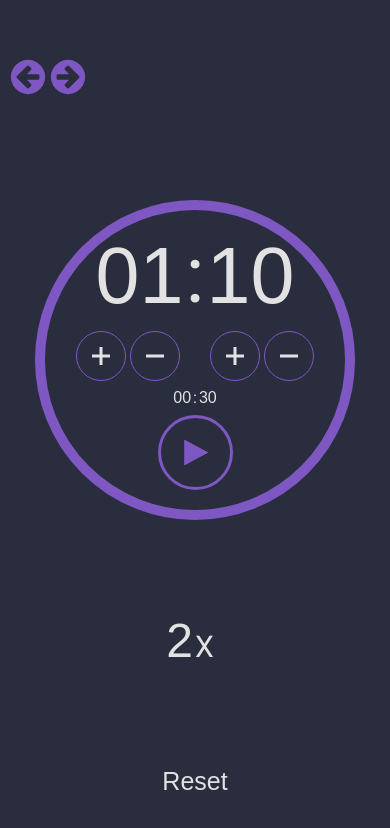
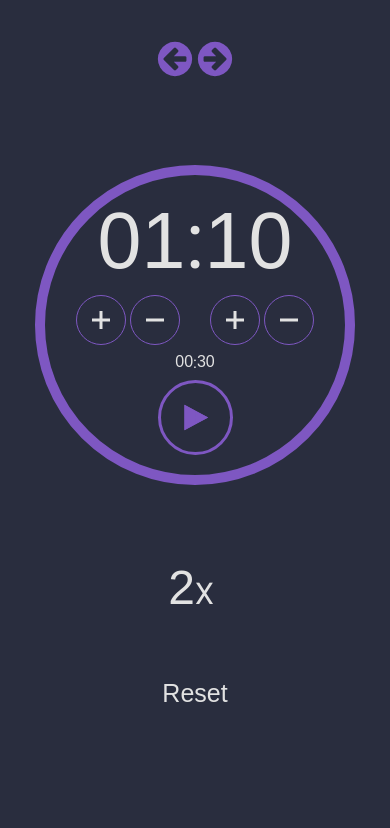
Before and after one commit to Ecleptic/Interval-Timer, a website: page index.html in a window 390 px wide. Drawn offline with Linux system fonts and the light colour scheme.

Commit message:
Cleaned up styling for iPhone X

```diff
--- a/style.css
+++ b/style.css
@@ -43,6 +43,7 @@ html {
     font-size: 79px;
     justify-content: center;
     position: relative;
+    padding: 0;
     z-index: 1;
 }
 .minutesInput {
@@ -59,9 +60,9 @@ html {
     align-items: center;
     height: 100vh;
     grid-template-columns: 1fr 70% 1fr;
-    grid-template-rows: 1fr 50% 1fr 1fr;
+    grid-template-rows: 1fr 50% 1fr 1fr 1fr; /* Added the last FR to give some nice bottom padding and fitting "Reset" on the page*/
     grid-template-areas:
-        'Theme    .     Help'
+        '.       Theme  Help'
         'Main    Main   Main'
         'Reps    Reps   Reps'
         'Reset   Reset  Reset';
@@ -124,7 +125,7 @@ html {
 }
 
 .restTimerInput {
-    /*   font-size: 3rem; */
+    padding: 0;
     color: var(--textColor);
     background: none;
     border: none;
@@ -188,6 +189,7 @@ html {
     align-items: baseline;
 }
 .repsInput {
+    padding: 0;
     font-size: 48px;
     background: none;
     border: none;
```
